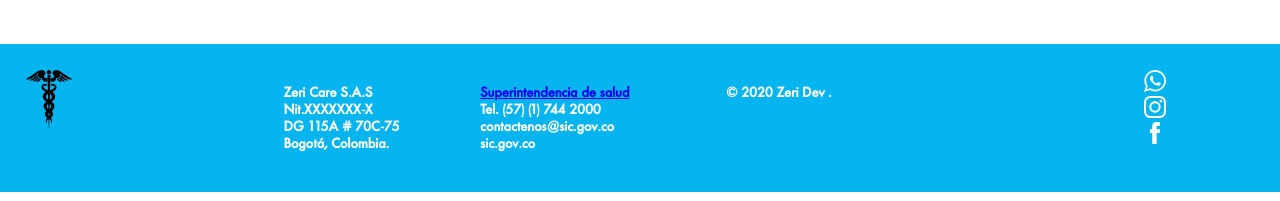
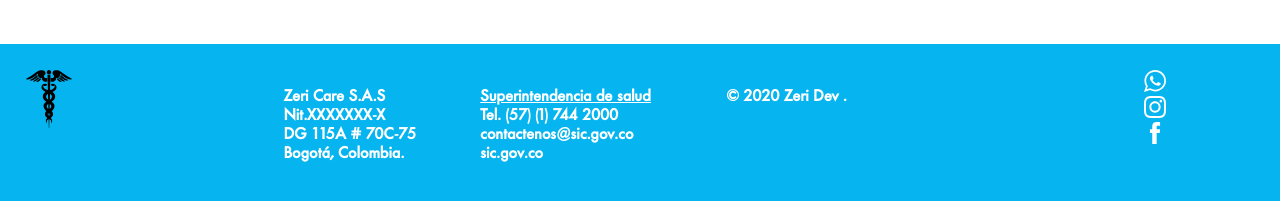
Before and after one commit to Skrillmau/zericare, a React app: page / in a window 1280 px wide. Shown: the part 2513-2714 px from the top of the page. Built offline with nearby package versions, Linux system fonts and the light colour scheme; no server answers; the HTML template or start-up script is replaced by a standard one.

Commit message:
footer update

```diff
--- a/src/Componentes/footer/footer.module.css
+++ b/src/Componentes/footer/footer.module.css
@@ -96,6 +96,9 @@
 }
 
 @media screen and (min-width: 1200px) {
+  a{
+    color:white;
+  }
   .div {
     position: relative;
     z-index: 3;
@@ -119,7 +122,7 @@
     margin-top: 0;
     column-span: 1;
     text-align: left;
-    font-size: 14px;
+    font-size: 16px;
     color: white;
     top: 0;
   }
```
